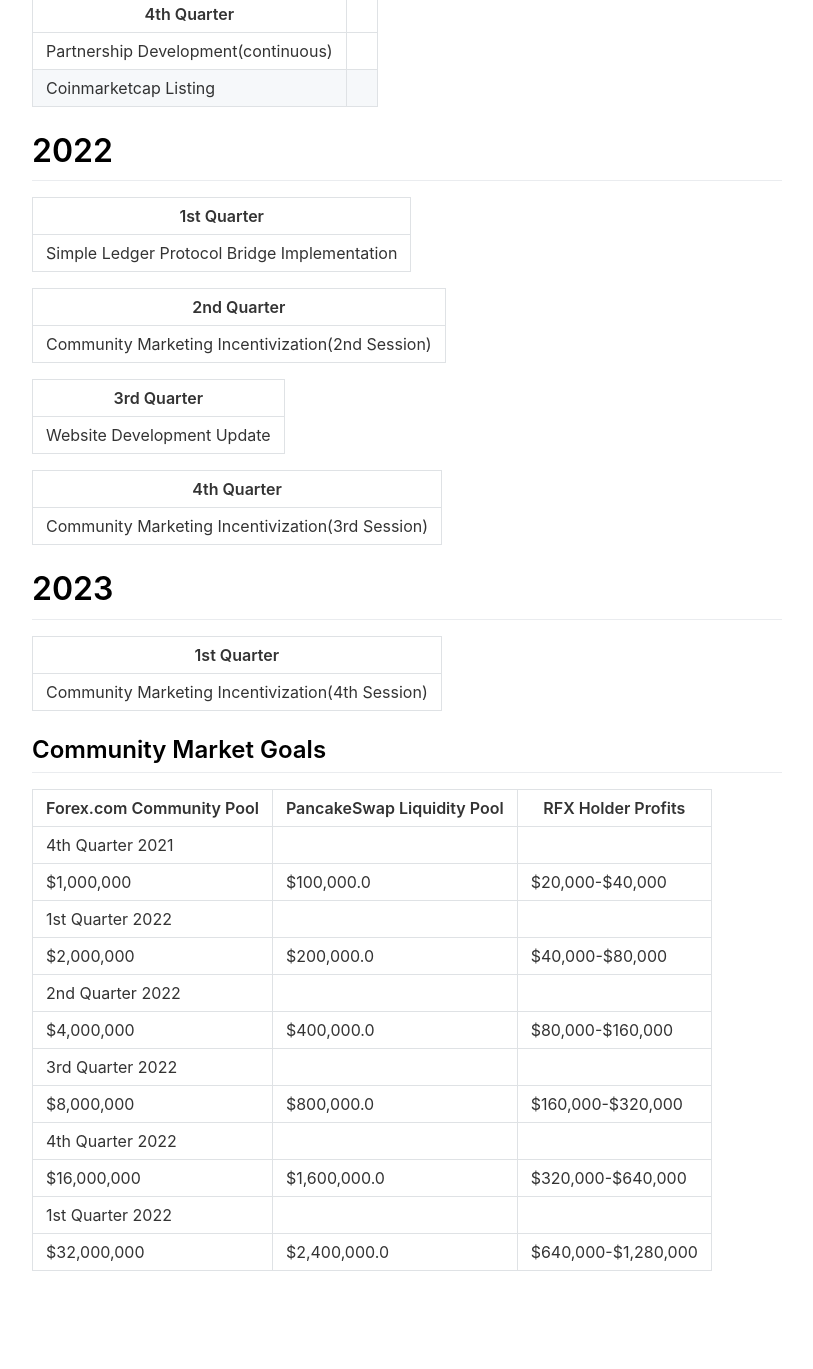
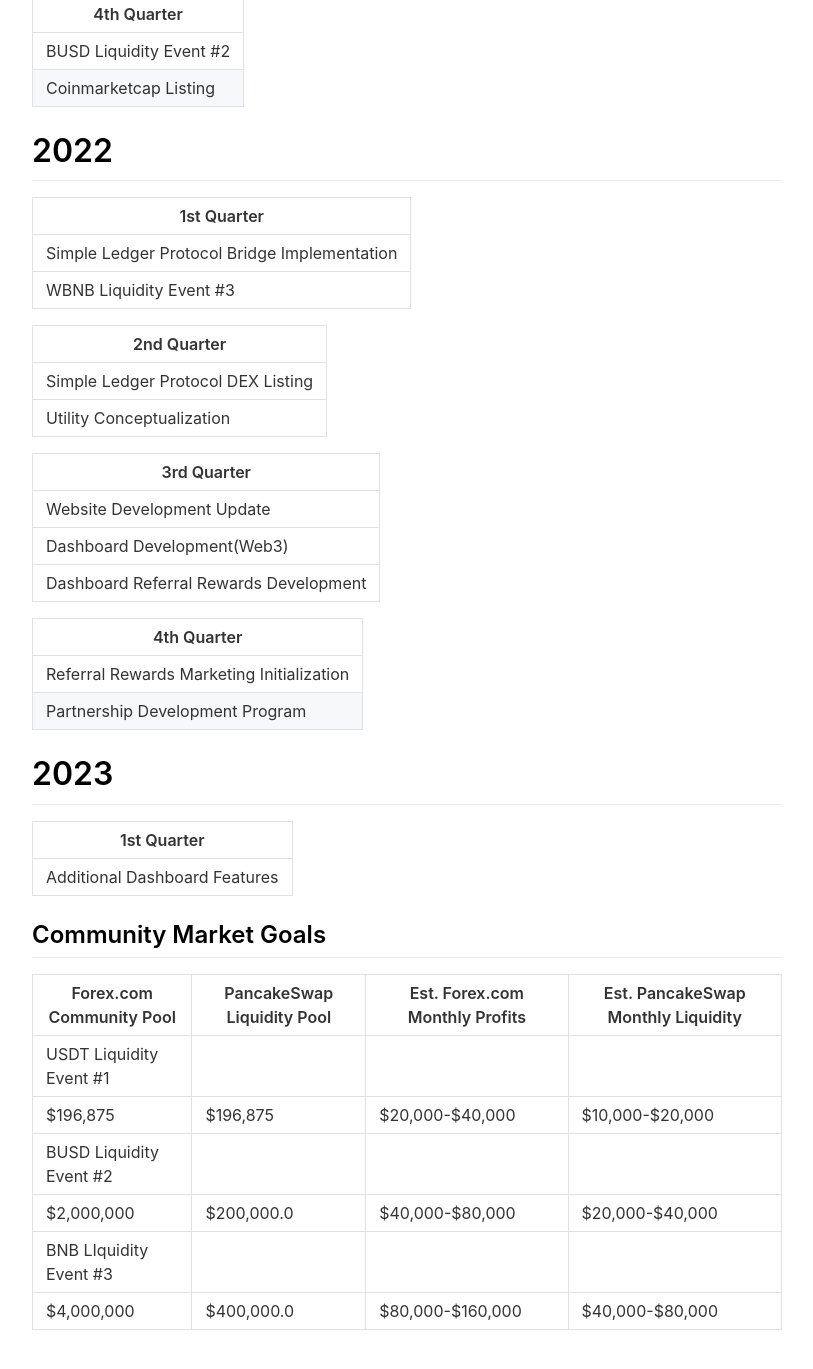
Before and after one commit to fintechntrusts2020/Replica_Forex, a Jekyll site: the page built from _pages/Roadmap.md, in a window 1280 px wide and 1400 px high, scrolled down 444 px. Shown: the top 1369 px of the window, without its empty margins (233-1046 px from the left). Built offline with Jekyll 4.4.1, drawn with Linux system fonts in a browser that asks for light colours; nearby versions of some CDN libraries; before the commit the page ends 1785 px from its top, so only the background shows below that; some of the changed text lies outside the part shown.

Commit message:
RFXnews.md, Roadmap.md(Update)

```diff
--- a/_pages/Roadmap.md
+++ b/_pages/Roadmap.md
@@ -10,15 +10,15 @@ include_in_header: true
 
 |3rd Quarter                                     |
 |------------------------------------------------|
-|Community Marketing Incentivization(1st Session)|
+|USDT/RFX Liquidity Event #1                     |
 |Developer Outreach                              |
 |Coingecko Listing                               |
 
 |------------------------------------------------|
 |4th Quarter                                     |
 |------------------------------------------------|
-|Partnership Development(continuous)             |
-|Coinmarketcap Listing                           |     |
+|BUSD Liquidity Event #2                         |
+|Coinmarketcap Listing                           |
 
 # 2022
 
@@ -27,53 +27,48 @@ include_in_header: true
 |------------------------------------------------|
 |Simple Ledger Protocol Bridge Implementation    |
 |------------------------------------------------|
+|WBNB Liquidity Event #3                         |
 
 |2nd Quarter                                     |
 |------------------------------------------------|
-|Community Marketing Incentivization(2nd Session)|
+|Simple Ledger Protocol DEX Listing              |
 |------------------------------------------------|
-
+|Utility Conceptualization                       |
 
 |3rd Quarter                                     |
 |------------------------------------------------|
 |Website Development Update                      |
 |------------------------------------------------|
+|Dashboard Development(Web3)                     |
+|------------------------------------------------|
+|Dashboard Referral Rewards Development          |
 
 |4th Quarter                                     |
 |------------------------------------------------|
-|Community Marketing Incentivization(3rd Session)|
+|Referral Rewards Marketing Initialization       |
+|Partnership Development Program                 |
 
 # 2023
 
 |------------------------------------------------|
 |1st Quarter                                     |
 |------------------------------------------------|
-|Community Marketing Incentivization(4th Session)|
+|Additional Dashboard Features                   |
+
 
 ## Community Market Goals
 
-|Forex.com Community Pool|PancakeSwap Liquidity Pool |RFX Holder Profits|
-|------------------------|---------------------------|------------------|
-|4th Quarter 2021                                                       |
-|-----------------------------------------------------------------------|
-|$1,000,000              |$100,000.0                 |$20,000-$40,000   |
-|------------------------|----------------------------------------------|
-|1st Quarter 2022                                                       |
-|-----------------------------------------------------------------------|
-|$2,000,000              |$200,000.0                 |$40,000-$80,000   |
-|------------------------|----------------------------------------------|
-|2nd Quarter 2022                                                       |
-|-----------------------------------------------------------------------|
-|$4,000,000              |$400,000.0                 |$80,000-$160,000  |
-|------------------------|----------------------------------------------|
-|3rd Quarter 2022                                                       |
-|-----------------------------------------------------------------------|
-|$8,000,000              |$800,000.0                 |$160,000-$320,000 |
-|------------------------|----------------------------------------------|
-|4th Quarter 2022                                                       |
-|-----------------------------------------------------------------------|
-|$16,000,000             |$1,600,000.0               |$320,000-$640,000 |
-|------------------------|----------------------------------------------|
-|1st Quarter 2022                                                       |
-|-----------------------------------------------------------------------|
-|$32,000,000             |$2,400,000.0               |$640,000-$1,280,000|
+|Forex.com Community Pool|PancakeSwap Liquidity Pool |Est. Forex.com Monthly Profits|Est. PancakeSwap Monthly Liquidity|
+|------------------------|---------------------------|------------------------------|----------------------------------|
+|USDT Liquidity Event #1                                                                                               |
+|----------------------------------------------------------------------------------------------------------------------|
+|$196,875                |$196,875                   |$20,000-$40,000               |$10,000-$20,000                   |
+|------------------------|----------------------------------------------------------|----------------------------------|
+|BUSD Liquidity Event #2                                                                                               |
+|----------------------------------------------------------------------------------------------------------------------|
+|$2,000,000              |$200,000.0                 |$40,000-$80,000               |$20,000-$40,000                   |
+|------------------------|---------------------------------------------------------------------------------------------|
+|BNB LIquidity Event #3                                                                                                |
+|----------------------------------------------------------------------------------------------------------------------|
+|$4,000,000              |$400,000.0                 |$80,000-$160,000              |$40,000-$80,000                   |
+|----------------------------------------------------------------------------------------------------------------------|
```
Also changed, not shown: _pages/RFXnews.md (+5 -1 lines).
